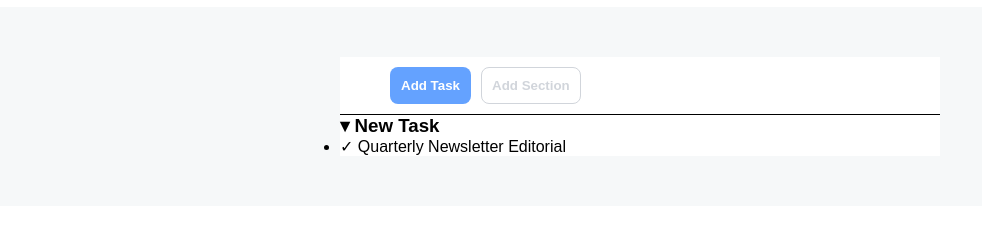
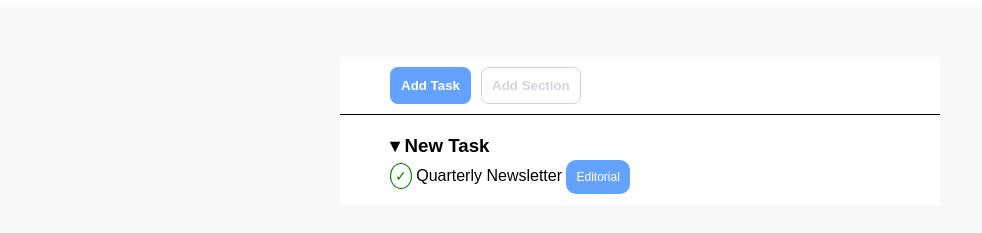
Before and after one commit to giuseppemele94/html-css-toboolist, a plain HTML site: page index.html in a window 1280 px wide. Shown: the part 63-296 px from the top of the page, without its empty margins (0-982 px from the left). Drawn offline with Linux system fonts and the light colour scheme.

Commit message:
style : stile della prima sezione della lista

```diff
--- a/style/style.css
+++ b/style/style.css
@@ -65,3 +65,40 @@ body {
     color: #d1d5db;
     border-color: #d1d5db;
 }
+
+.block {
+    padding-top: 20px;
+    padding-bottom: 20px;
+}
+.list {
+    padding-left : 50px ;
+}
+.section-title {
+    padding-bottom : 10px;
+}
+
+.tasks {
+list-style : none ;
+}
+
+.status {
+     width: 22px;
+  height: 22px;
+  border-radius:50%;
+  font-size: 14px;
+  line-height: 1;
+  padding : 4px;
+}
+
+.status.done {
+    color: green;
+    border: 1px solid green ;
+}
+
+.editorial {
+    background-color: #64a2ff;
+    padding : 10px ;
+    border-radius: 10px;
+    color: white ;
+    font-size : 12px;
+}
```
